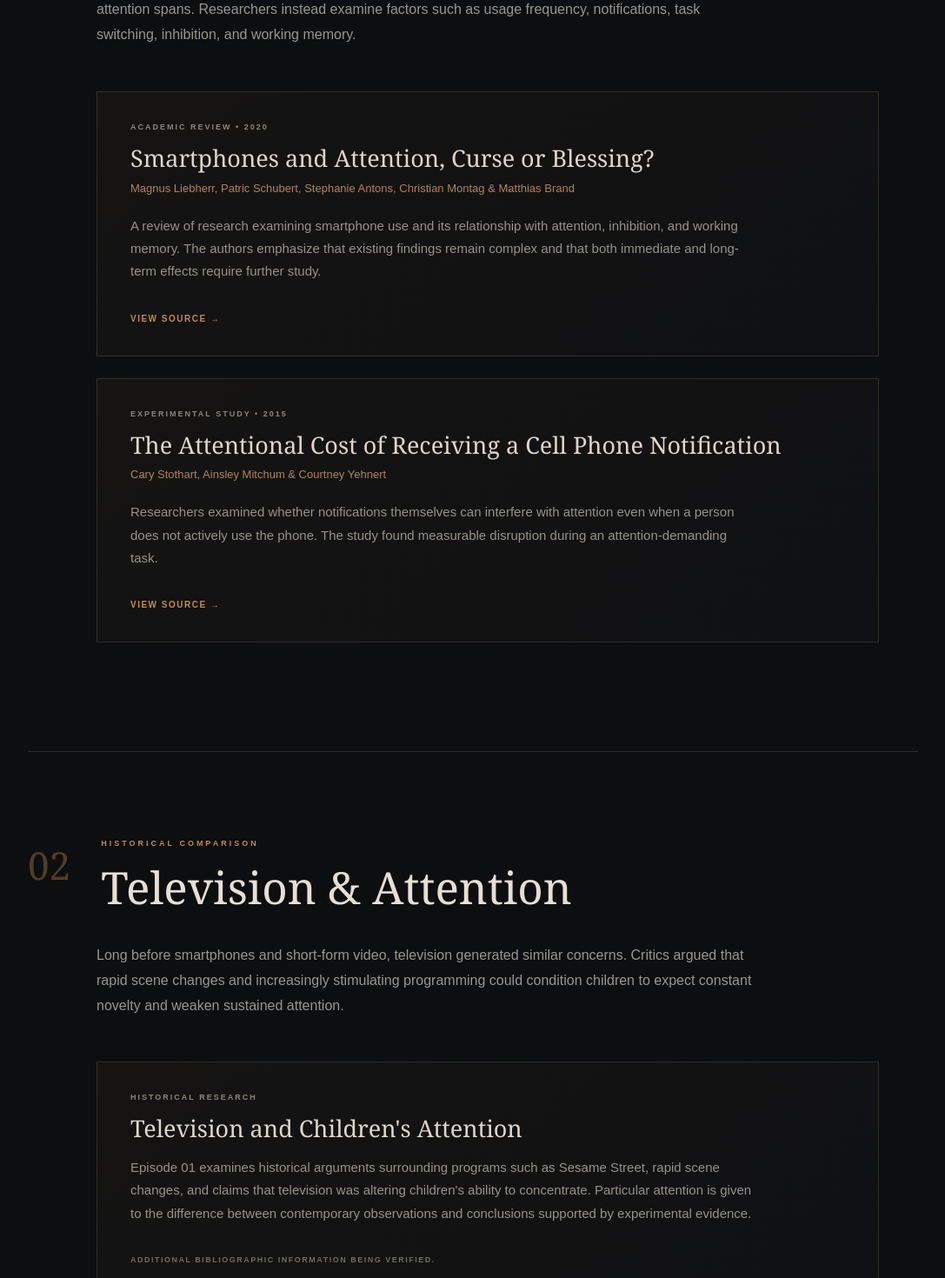
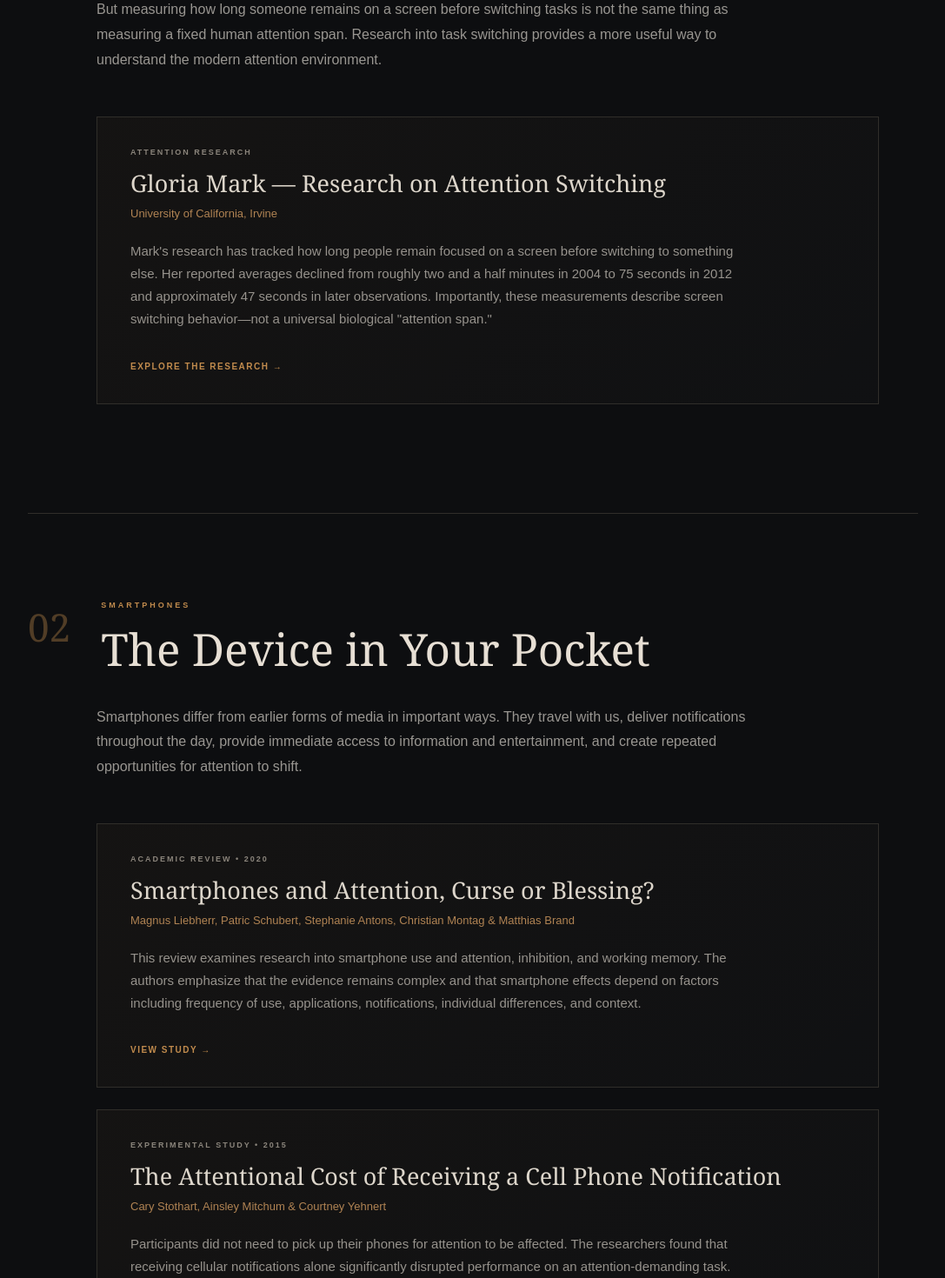
Before and after one commit to RyanTCT/the-comparative-truth, a Next.js app: page /research/episode-01 in a window 1280 px wide. Shown: the part 1260-2730 px from the top of the page at 87% size, without its empty margins (96-1183 px from the left). Built offline with nearby package versions, Linux system fonts and the light colour scheme.

Commit message:
Revise episode 01 content on attention and technology
Updated text and structure in episode 01 research page to enhance clarity and accuracy regarding technology's impact on attention.

```diff
--- a/app/research/episode-01/page.js
+++ b/app/research/episode-01/page.js
@@ -40,7 +40,7 @@ export default function Episode01Research() {
           Concerns about technology changing the way we think are
           not new. Episode 01 examines earlier fears surrounding
           television and comic books and compares them with modern
-          research into smartphones, notifications, digital media,
+          research into smartphones, notifications, short-form video,
           and attention.
         </p>
 
@@ -60,6 +60,9 @@ export default function Episode01Research() {
 
       <section className="episode-research-body">
 
+
+        {/* SECTION 01 */}
+
         <div className="research-section">
 
           <div className="research-section-heading">
@@ -67,20 +70,87 @@ export default function Episode01Research() {
 
             <div>
               <p className="research-category">
-                MODERN TECHNOLOGY
+                ATTENTION IN A DIGITAL WORLD
               </p>
 
               <h2>
-                Smartphones & Attention
+                Attention & Switching
               </h2>
             </div>
           </div>
 
           <p className="research-section-summary">
-            Modern research complicates the simple claim that smartphones
-            have universally shortened human attention spans. Researchers
-            instead examine factors such as usage frequency, notifications,
-            task switching, inhibition, and working memory.
+            One of the most widely repeated claims about modern attention
+            is that our "attention span" has collapsed. But measuring how
+            long someone remains on a screen before switching tasks is not
+            the same thing as measuring a fixed human attention span.
+            Research into task switching provides a more useful way to
+            understand the modern attention environment.
+          </p>
+
+
+          <article className="source-card">
+
+            <p className="source-type">
+              ATTENTION RESEARCH
+            </p>
+
+            <h3>
+              Gloria Mark — Research on Attention Switching
+            </h3>
+
+            <p className="source-authors">
+              University of California, Irvine
+            </p>
+
+            <p>
+              Mark's research has tracked how long people remain focused
+              on a screen before switching to something else. Her reported
+              averages declined from roughly two and a half minutes in
+              2004 to 75 seconds in 2012 and approximately 47 seconds in
+              later observations. Importantly, these measurements describe
+              screen switching behavior—not a universal biological
+              "attention span."
+            </p>
+
+            <a
+              href="https://www.apa.org/news/podcasts/speaking-of-psychology/attention-spans"
+              target="_blank"
+              rel="noopener noreferrer"
+              className="source-link"
+            >
+              Explore the Research →
+            </a>
+
+          </article>
+
+        </div>
+
+
+        {/* SECTION 02 */}
+
+        <div className="research-section">
+
+          <div className="research-section-heading">
+            <span>02</span>
+
+            <div>
+              <p className="research-category">
+                SMARTPHONES
+              </p>
+
+              <h2>
+                The Device in Your Pocket
+              </h2>
+            </div>
+          </div>
+
+          <p className="research-section-summary">
+            Smartphones differ from earlier forms of media in important
+            ways. They travel with us, deliver notifications throughout
+            the day, provide immediate access to information and
+            entertainment, and create repeated opportunities for attention
+            to shift.
           </p>
 
 
@@ -100,11 +170,12 @@ export default function Episode01Research() {
             </p>
 
             <p>
-              A review of research examining smartphone use and its
-              relationship with attention, inhibition, and working memory.
-              The authors emphasize that existing findings remain complex
-              and that both immediate and long-term effects require further
-              study.
+              This review examines research into smartphone use and
+              attention, inhibition, and working memory. The authors
+              emphasize that the evidence remains complex and that
+              smartphone effects depend on factors including frequency
+              of use, applications, notifications, individual differences,
+              and context.
             </p>
 
             <a
@@ -113,7 +184,7 @@ export default function Episode01Research() {
               rel="noopener noreferrer"
               className="source-link"
             >
-              View Source →
+              View Study →
             </a>
 
           </article>
@@ -134,10 +205,10 @@ export default function Episode01Research() {
             </p>
 
             <p>
-              Researchers examined whether notifications themselves can
-              interfere with attention even when a person does not actively
-              use the phone. The study found measurable disruption during
-              an attention-demanding task.
+              Participants did not need to pick up their phones for
+              attention to be affected. The researchers found that
+              receiving cellular notifications alone significantly
+              disrupted performance on an attention-demanding task.
             </p>
 
             <a
@@ -146,7 +217,44 @@ export default function Episode01Research() {
               rel="noopener noreferrer"
               className="source-link"
             >
-              View Source →
+              View Study →
+            </a>
+
+          </article>
+
+
+          <article className="source-card">
+
+            <p className="source-type">
+              EXPERIMENTAL RESEARCH • 2017
+            </p>
+
+            <h3>
+              Brain Drain: The Mere Presence of One's Own Smartphone
+              Reduces Available Cognitive Capacity
+            </h3>
+
+            <p className="source-authors">
+              Adrian F. Ward, Kristen Duke, Ayelet Gneezy & Maarten W. Bos
+            </p>
+
+            <p>
+              Across two experiments, researchers found evidence that
+              merely having one's smartphone nearby could consume limited
+              cognitive resources even when participants successfully
+              resisted checking it. In one experiment, participants whose
+              phones were in another room performed better on measures of
+              available cognitive capacity than participants whose phones
+              were on the desk.
+            </p>
+
+            <a
+              href="https://www.journals.uchicago.edu/doi/10.1086/691462"
+              target="_blank"
+              rel="noopener noreferrer"
+              className="source-link"
+            >
+              View Study →
             </a>
 
           </article>
@@ -154,60 +262,7 @@ export default function Episode01Research() {
         </div>
 
 
-        {/* TELEVISION */}
-
-        <div className="research-section">
-
-          <div className="research-section-heading">
-            <span>02</span>
-
-            <div>
-              <p className="research-category">
-                HISTORICAL COMPARISON
-              </p>
-
-              <h2>
-                Television & Attention
-              </h2>
-            </div>
-          </div>
-
-          <p className="research-section-summary">
-            Long before smartphones and short-form video, television
-            generated similar concerns. Critics argued that rapid scene
-            changes and increasingly stimulating programming could condition
-            children to expect constant novelty and weaken sustained attention.
-          </p>
-
-          <article className="source-card">
-
-            <p className="source-type">
-              HISTORICAL RESEARCH
-            </p>
-
-            <h3>
-              Television and Children's Attention
-            </h3>
-
-            <p>
-              Episode 01 examines historical arguments surrounding programs
-              such as Sesame Street, rapid scene changes, and claims that
-              television was altering children's ability to concentrate.
-              Particular attention is given to the difference between
-              contemporary observations and conclusions supported by
-              experimental evidence.
-            </p>
-
-            <div className="source-status">
-              Additional bibliographic information being verified.
-            </div>
-
-          </article>
-
-        </div>
-
-
-        {/* COMIC BOOKS */}
+        {/* SECTION 03 */}
 
         <div className="research-section">
 
@@ -220,27 +275,126 @@ export default function Episode01Research() {
               </p>
 
               <h2>
-                The Comic Book Panic
+                Television Was Supposed to Change Us Too
               </h2>
             </div>
           </div>
 
           <p className="research-section-summary">
-            During the 1950s, comic books became the focus of a national
-            debate over juvenile delinquency, violence, and children's
-            behavior. Congressional hearings eventually placed the medium
-            under extraordinary public scrutiny.
+            Decades before smartphones, educators, journalists, and
+            researchers debated whether television—particularly rapidly
+            paced children's programming—was changing the way children
+            paid attention. Episode 01 compares those concerns with what
+            researchers were actually able to demonstrate.
           </p>
 
 
           <article className="source-card">
 
             <p className="source-type">
-              PRIMARY SOURCE • 1954
+              CHILD DEVELOPMENT • 1976
             </p>
 
             <h3>
-              Senate Hearings on Juvenile Delinquency and Comic Books
+              Young Children's Attention to "Sesame Street"
+            </h3>
+
+            <p className="source-authors">
+              Daniel R. Anderson & Stephen R. Levin
+            </p>
+
+            <p>
+              Researchers studied television attention among children
+              between one and four years old, examining how age and
+              auditory and visual characteristics of the program affected
+              viewing behavior. The study provides empirical context for
+              later claims that the formal features of children's
+              television were controlling or shortening attention.
+            </p>
+
+            <a
+              href="https://eric.ed.gov/?id=EJ157276"
+              target="_blank"
+              rel="noopener noreferrer"
+              className="source-link"
+            >
+              View Research Record →
+            </a>
+
+          </article>
+
+
+          <article className="source-card">
+
+            <p className="source-type">
+              EXPERIMENTAL RESEARCH • 1977
+            </p>
+
+            <h3>
+              The Effects of TV Program Pacing on the Behavior
+              of Preschool Children
+            </h3>
+
+            <p className="source-authors">
+              Daniel R. Anderson, Stephen R. Levin & Elizabeth Pugzles Lorch
+            </p>
+
+            <p>
+              This study directly examined program pacing and preschool
+              children's behavior. It is particularly useful when comparing
+              public concern about rapid television pacing with evidence
+              gathered under experimental conditions.
+            </p>
+
+            <a
+              href="https://doi.org/10.1007/BF02769779"
+              target="_blank"
+              rel="noopener noreferrer"
+              className="source-link"
+            >
+              View Study →
+            </a>
+
+          </article>
+
+        </div>
+
+
+        {/* SECTION 04 */}
+
+        <div className="research-section">
+
+          <div className="research-section-heading">
+            <span>04</span>
+
+            <div>
+              <p className="research-category">
+                MORAL PANIC
+              </p>
+
+              <h2>
+                When Comic Books Were the Threat
+              </h2>
+            </div>
+          </div>
+
+          <p className="research-section-summary">
+            In the 1950s, comic books became the focus of intense
+            concern over juvenile delinquency, violence, and children's
+            behavior. By 1954, publishers were selling approximately
+            1.2 billion comic books annually, most purchased by children.
+            The controversy eventually reached the United States Senate.
+          </p>
+
+
+          <article className="source-card">
+
+            <p className="source-type">
+              PRIMARY SOURCES • 1954
+            </p>
+
+            <h3>
+              Senate Subcommittee Investigation of Comic Books
             </h3>
 
             <p className="source-authors">
@@ -249,18 +403,18 @@ export default function Episode01Research() {
 
             <p>
               The Senate Subcommittee to Investigate Juvenile Delinquency
-              held hearings on April 21, April 22, and June 4, 1954,
-              examining claims that crime and horror comics were contributing
-              to juvenile delinquency.
+              held hearings on April 21, April 22, and June 4, 1954.
+              Testimony and evidence focused on whether crime and horror
+              comics were contributing to juvenile delinquency.
             </p>
 
             <a
-              href="https://docsteach.org/document/juvenile-delinquency-hearings/"
+              href="https://www.archives.gov/legislative/resources/education/comic-books"
               target="_blank"
               rel="noopener noreferrer"
               className="source-link"
             >
-              View Primary Source →
+              Explore Primary Sources →
             </a>
 
           </article>
@@ -281,10 +435,11 @@ export default function Episode01Research() {
             </p>
 
             <p>
-              Historical overview of the Senate hearings, the public concern
-              surrounding crime and horror comics, testimony presented to
-              Congress, and the broader national debate over their possible
-              influence on children.
+              The Library of Congress provides historical context for
+              the enormous popularity of comic books, the growing public
+              alarm surrounding crime and horror comics, the Senate
+              investigation, and the creation of the Comics Code later
+              in 1954.
             </p>
 
             <a
@@ -293,7 +448,42 @@ export default function Episode01Research() {
               rel="noopener noreferrer"
               className="source-link"
             >
-              View Source →
+              View Historical Overview →
+            </a>
+
+          </article>
+
+
+          <article className="source-card">
+
+            <p className="source-type">
+              ACADEMIC RESEARCH • 2020
+            </p>
+
+            <h3>
+              Social Media and Moral Panics: Assessing the Effects
+              of Technological Change on Societal Reaction
+            </h3>
+
+            <p className="source-authors">
+              James P. Walsh
+            </p>
+
+            <p>
+              Walsh examines the relationship between emerging media
+              systems and moral panic. The research provides a modern
+              framework for understanding how technological change can
+              become both the subject of public anxiety and a mechanism
+              through which alarm spreads.
+            </p>
+
+            <a
+              href="https://pmc.ncbi.nlm.nih.gov/articles/PMC7201200/"
+              target="_blank"
+              rel="noopener noreferrer"
+              className="source-link"
+            >
+              View Study →
             </a>
 
           </article>
@@ -301,7 +491,75 @@ export default function Episode01Research() {
         </div>
 
 
-        {/* RESEARCH TAKEAWAY */}
+        {/* SECTION 05 */}
+
+        <div className="research-section">
+
+          <div className="research-section-heading">
+            <span>05</span>
+
+            <div>
+              <p className="research-category">
+                SHORT-FORM VIDEO
+              </p>
+
+              <h2>
+                What Makes Today's Environment Different?
+              </h2>
+            </div>
+          </div>
+
+          <p className="research-section-summary">
+            Historical comparisons are useful, but they do not make
+            every technological concern a false alarm. Short-form video
+            combines rapid content changes, algorithmic recommendation,
+            endless feeds, portability, and constant availability in ways
+            earlier media did not.
+          </p>
+
+
+          <article className="source-card">
+
+            <p className="source-type">
+              SYSTEMATIC REVIEW • 2026
+            </p>
+
+            <h3>
+              Short-Form Video, Cognitive and Mental Health Outcomes:
+              A Systematic Review
+            </h3>
+
+            <p className="source-authors">
+              Sara Arouch, Dan Edgcumbe, Sally Pezaro &
+              Ksenija Maravic Da Silva
+            </p>
+
+            <p>
+              The review examined research on short-form video use and
+              cognitive and mental-health outcomes among young adults.
+              Across the included literature, heavier use was frequently
+              associated with attentional disruption and reduced executive
+              functioning. The authors also emphasize important limitations,
+              including heavy reliance on cross-sectional studies,
+              self-report measures, and inconsistent definitions of
+              cognitive outcomes.
+            </p>
+
+            <a
+              href="https://pubmed.ncbi.nlm.nih.gov/42781066/"
+              target="_blank"
+              rel="noopener noreferrer"
+              className="source-link"
+            >
+              View Review →
+            </a>
+
+          </article>
+
+        </div>
+
+
+        {/* TAKEAWAY */}
 
         <div className="research-takeaway">
 
@@ -310,21 +568,31 @@ export default function Episode01Research() {
           </p>
 
           <h2>
-            What the Research Suggests
+            What Does the Evidence Actually Say?
           </h2>
 
           <p>
-            The historical comparison does not mean modern concerns about
-            smartphones are unfounded. Modern devices introduce features
-            earlier media did not: constant availability, personalized
-            content, notifications, social feedback, and an environment
-            designed around repeated opportunities to shift attention.
+            History gives us reason to be skeptical of sweeping claims
+            that a new form of media is suddenly destroying the human
+            ability to pay attention. Television and comic books generated
+            fears of their own, and the evidence behind those fears was
+            often more complicated than the public debate suggested.
           </p>
 
           <p>
-            At the same time, the evidence does not support reducing the
-            issue to a single claim that technology has simply
-            "destroyed our attention span."
+            But the historical comparison does not mean today's concerns
+            should be dismissed. Smartphones introduce something meaningfully
+            different: a portable, personalized environment capable of
+            delivering notifications, social feedback, entertainment,
+            information, and endless opportunities to switch attention
+            throughout the day.
+          </p>
+
+          <p>
+            The evidence is stronger for disruption, task switching,
+            cognitive load, and associations with particular patterns
+            of digital-media use than it is for the sweeping claim that
+            technology has simply "destroyed our attention span."
           </p>
 
           <blockquote>
@@ -334,6 +602,26 @@ export default function Episode01Research() {
 
         </div>
 
+
+        {/* RESEARCH NOTE */}
+
+        <div className="research-note">
+
+          <p className="research-category">
+            A NOTE ON THE RESEARCH
+          </p>
+
+          <p>
+            Research rarely provides a simple yes-or-no answer. Studies
+            differ in methodology, population, measures, and limitations.
+            Sources are presented here so listeners can examine the evidence,
+            consider the limitations, and reach their own conclusions.
+          </p>
+
+        </div>
+
+
+        {/* BOTTOM NAVIGATION */}
 
         <div className="research-page-nav">
 
```
